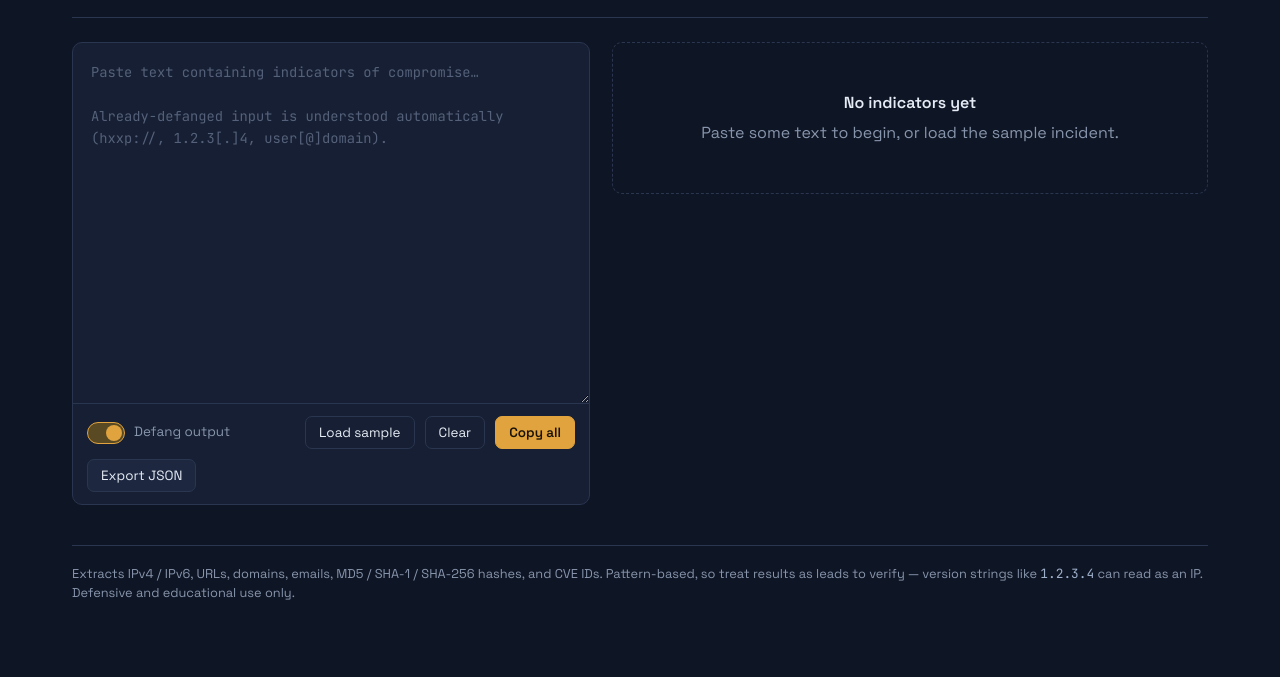
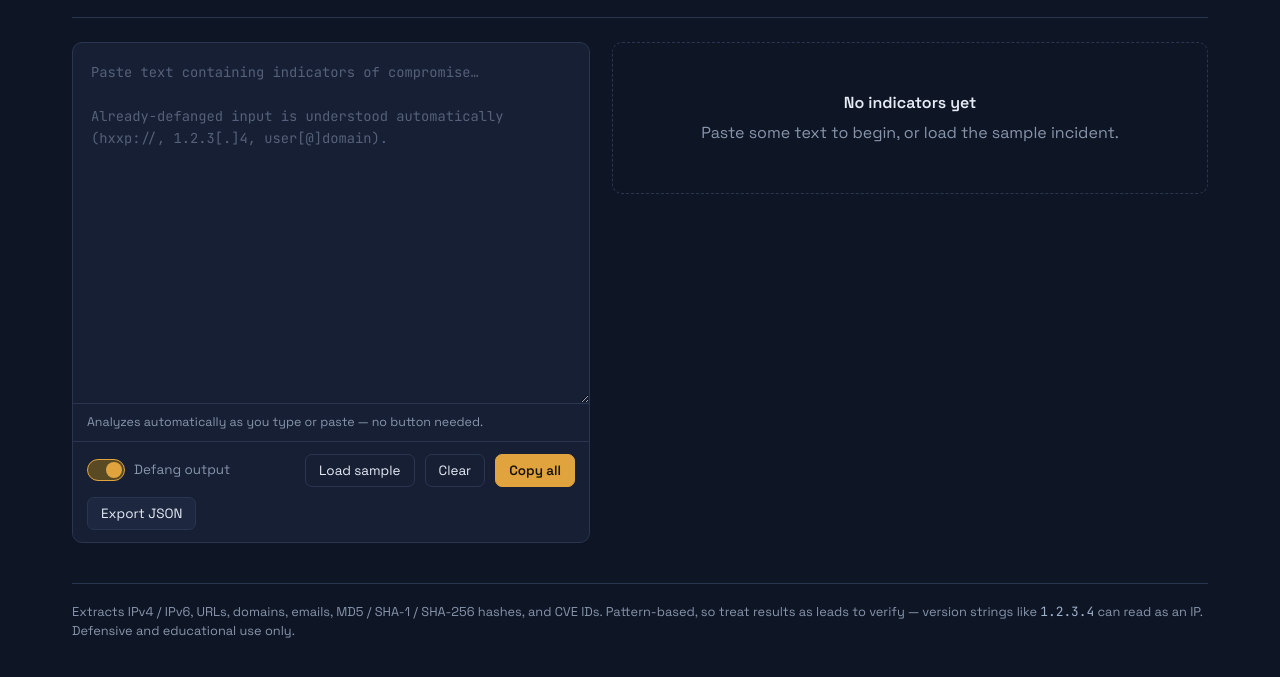
Before and after one commit to Dansoro/ioc-extractor, a plain HTML site: page index.html in a window 1280 px wide. Shown: the part 137-814 px from the top of the page. Drawn offline with Linux system fonts and the light colour scheme.

Commit message:
Update index.html

```diff
--- a/index.html
+++ b/index.html
@@ -85,6 +85,11 @@
     padding:12px 14px;border-top:1px solid var(--line);
   }
   .input-bar .spacer{flex:1}
+
+  .hint{
+    padding:9px 14px;border-top:1px solid var(--line);
+    color:var(--muted);font-size:.78rem;
+  }
 
   button{
     font-family:inherit;font-size:.84rem;cursor:pointer;
@@ -174,6 +179,7 @@
         placeholder="Paste text containing indicators of compromise…
 
 Already-defanged input is understood automatically (hxxp://, 1.2.3[.]4, user[@]domain)."></textarea>
+      <div class="hint">Analyzes automatically as you type or paste — no button needed.</div>
       <div class="input-bar">
         <label class="toggle">
           <input type="checkbox" id="defang" checked>
@@ -420,6 +426,8 @@ $("exportJson").addEventListener("click", ()=>{
 $("clear").addEventListener("click", ()=>{ $("input").value=""; run(); $("input").focus(); });
 
 $("sample").addEventListener("click", ()=>{
+  if($("input").value.trim() &&
+     !confirm("Replace the current text with the sample incident?")) return;
   $("input").value = SAMPLE;
   run();
 });
```
